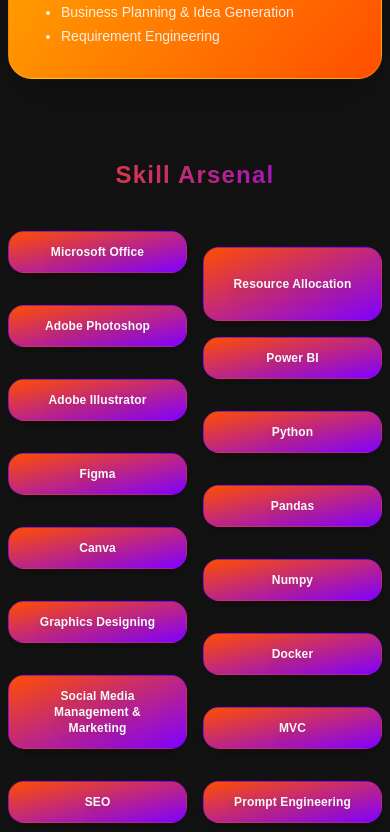
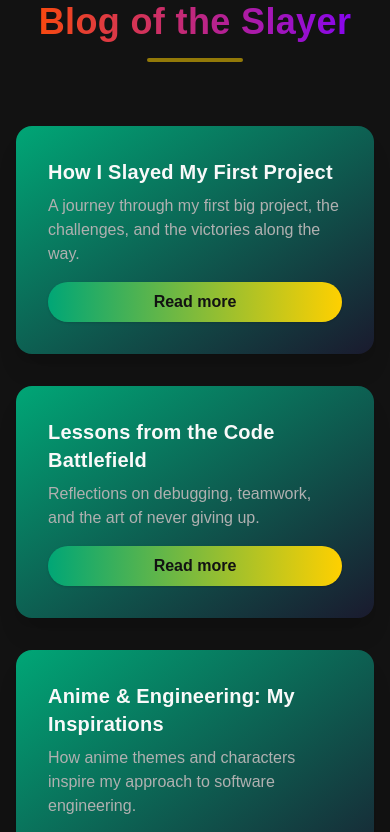
Before and after one commit to mahimrahman/Portfolio-JJKxDS-Themed, a React (Create React App) app: page / in a window 390 px wide. Shown: the part 6620-7452 px from the top of the page. Built offline with nearby package versions, Linux system fonts and the light colour scheme.

Commit message:
blog section added

```diff
--- a/src/App.tsx
+++ b/src/App.tsx
@@ -4,7 +4,7 @@ import Navigation from './components/Navigation';
 import Hero from './components/Hero';
 import About from './components/About';
 import Experience from './components/Experience';
-import Projects from './components/Projects';
+import Blog from './components/Projects';
 import Contact from './components/Contact';
 import DevelopmentRecord from './components/records/DevelopmentRecord';
 import GraphicDesignRecord from './components/records/GraphicDesignRecord';
@@ -68,14 +68,14 @@ const App: React.FC = () => {
                 <section id="experience" className="relative">
                   <Experience />
                 </section>
-                <section id="projects" className="relative">
-                  <Projects />
-                </section>
                 <section id="portfolio" className="relative">
                   <Portfolio />
                 </section>
                 <section id="training" className="relative">
                   <Training />
+                </section>
+                <section id="blog" className="relative">
+                  <Blog />
                 </section>
                 <section id="contact" className="relative">
                   <Contact />
--- a/src/components/Navigation.tsx
+++ b/src/components/Navigation.tsx
@@ -7,8 +7,8 @@ const navItems = [
   { name: 'Path', href: '#about' },
   { name: 'Missions', href: '#experience' },
   { name: 'Records', href: '#battle-records' },
-  { name: 'Realms', href: '#projects' },
   { name: 'Training', href: '#training' },
+  { name: 'Blog', href: '#blog' },
   { name: 'Summon', href: '#contact' },
 ];
 
--- a/src/components/Projects.tsx
+++ b/src/components/Projects.tsx
@@ -1,7 +1,7 @@
 import React from 'react';
 import { motion } from 'framer-motion';
 
-const Projects: React.FC = () => {
+export const Projects: React.FC = () => {
   const projects = [
     {
       title: 'Demon Slayer UI Kit',
@@ -87,4 +87,59 @@ const Projects: React.FC = () => {
   );
 };
 
-export default Projects;
+const blogPosts = [
+  {
+    title: 'How I Slayed My First Project',
+    excerpt: 'A journey through my first big project, the challenges, and the victories along the way.',
+  },
+  {
+    title: 'Lessons from the Code Battlefield',
+    excerpt: 'Reflections on debugging, teamwork, and the art of never giving up.',
+  },
+  {
+    title: 'Anime & Engineering: My Inspirations',
+    excerpt: 'How anime themes and characters inspire my approach to software engineering.',
+  },
+];
+
+const Blog: React.FC = () => (
+  <section id="blog" className="min-h-screen py-20 px-4 bg-deep-charcoal relative overflow-hidden">
+    {/* No section background gradient */}
+    <div className="max-w-6xl mx-auto relative z-10">
+      <motion.div
+        initial={{ opacity: 0, y: 20 }}
+        whileInView={{ opacity: 1, y: 0 }}
+        transition={{ duration: 0.8 }}
+        viewport={{ once: true }}
+        className="text-center mb-16"
+      >
+        <h2 className="text-4xl md:text-5xl font-bold mb-4 bg-gradient-to-r from-rengoku-flame to-domain-violet bg-clip-text text-transparent">
+          Blog of the Slayer
+        </h2>
+        <span className="block w-24 h-1 mx-auto mb-8 bg-zenitsu-lightning rounded-full animate-pulse" />
+      </motion.div>
+      <div className="grid grid-cols-1 sm:grid-cols-2 lg:grid-cols-3 gap-8">
+        {blogPosts.map((post, idx) => (
+          <motion.div
+            key={post.title}
+            className="bg-gradient-to-br from-checkered-green to-ghost-black rounded-2xl shadow-xl p-8 flex flex-col justify-between text-snow-white"
+            initial={{ opacity: 0, y: 30 }}
+            whileInView={{ opacity: 1, y: 0 }}
+            transition={{ duration: 0.6, delay: idx * 0.1 }}
+            viewport={{ once: true }}
+          >
+            <div>
+              <h3 className="text-xl font-bold mb-2">{post.title}</h3>
+              <p className="mb-4 text-ash-gray">{post.excerpt}</p>
+            </div>
+            <button className="mt-auto px-6 py-2 rounded-3xl bg-gradient-to-r from-checkered-green to-zenitsu-lightning text-deep-charcoal font-bold shadow hover:opacity-90 transition-all duration-200">
+              Read more
+            </button>
+          </motion.div>
+        ))}
+      </div>
+    </div>
+  </section>
+);
+
+export default Blog;
```
